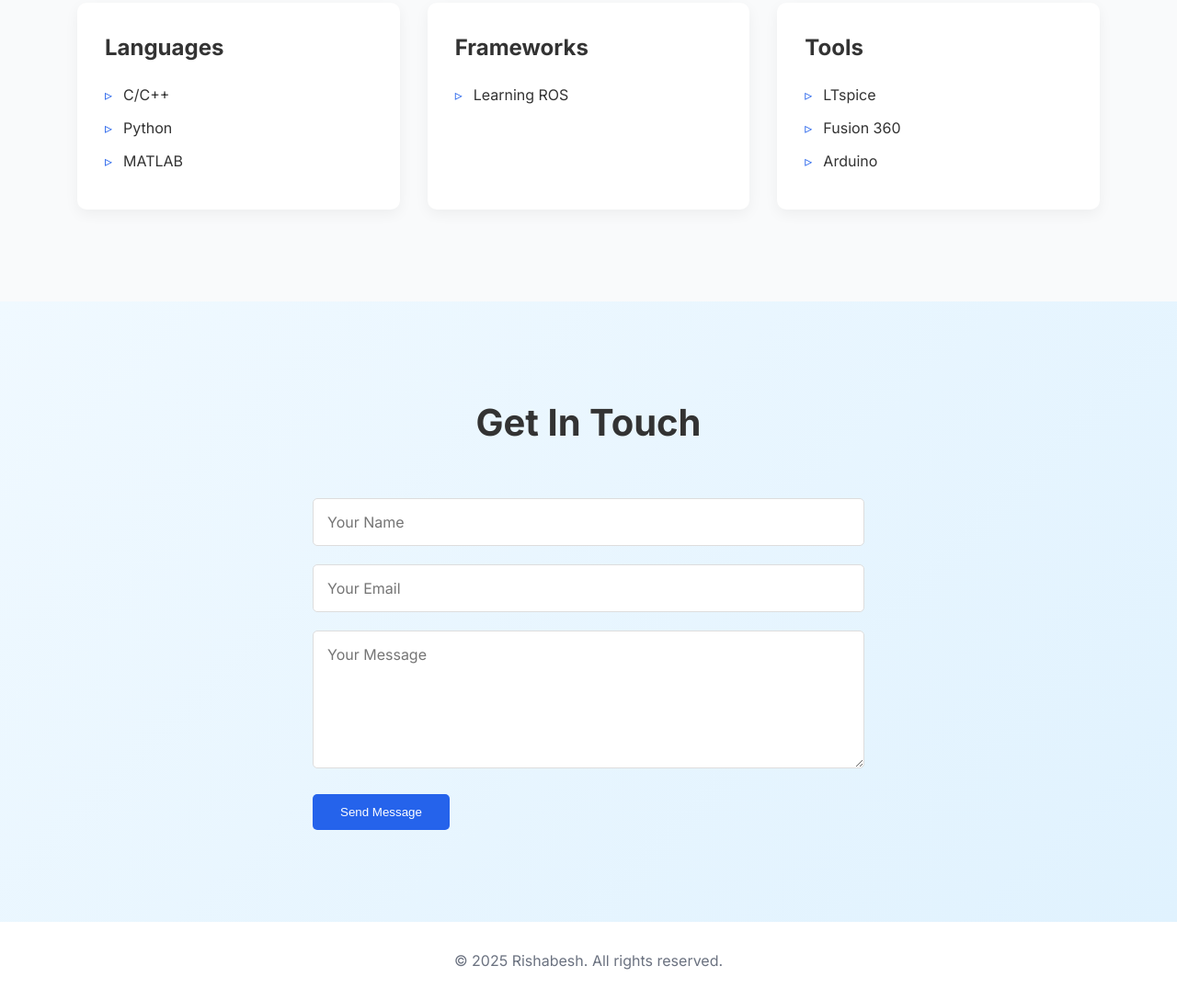
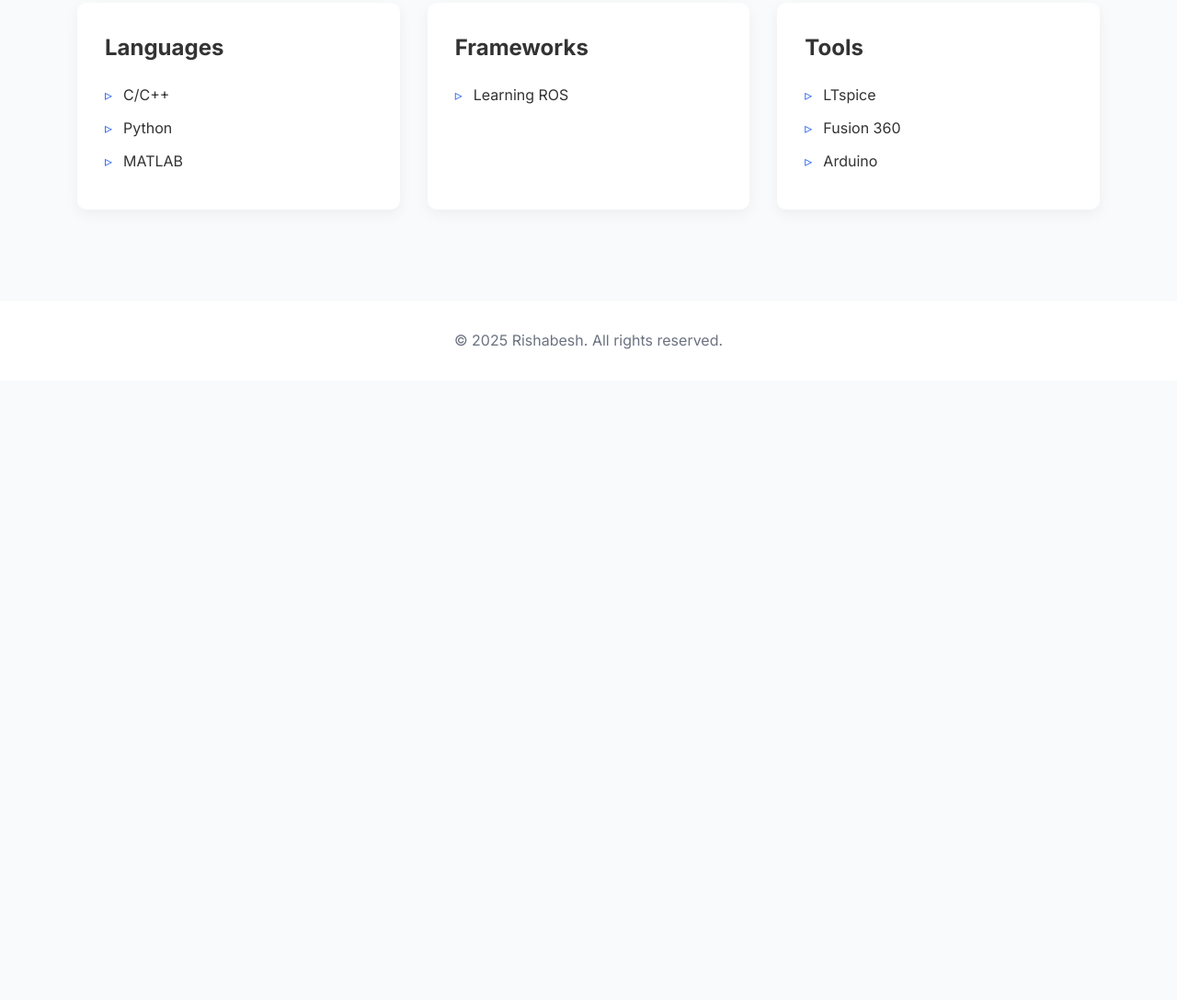
Before and after one commit to Rishabesh/Rishabesh.github.io, a plain HTML site: page index.html in a window 1280 px wide. Shown: the part 2242-3330 px from the top of the page at 92% size. After the commit the page ends 2656 px from the top, so only its background shows below. Drawn offline with Linux system fonts and the light colour scheme.

Commit message:
Update index.html

```diff
--- a/index.html
+++ b/index.html
@@ -126,24 +126,6 @@
         </div>
     </section>
 
-    <section id="contact">
-        <div class="container">
-            <h2>Get In Touch</h2>
-            <form id="contact-form">
-                <div class="form-group">
-                    <input type="text" placeholder="Your Name" required>
-                </div>
-                <div class="form-group">
-                    <input type="email" placeholder="Your Email" required>
-                </div>
-                <div class="form-group">
-                    <textarea placeholder="Your Message" required></textarea>
-                </div>
-                <button type="submit" class="btn">Send Message</button>
-            </form>
-        </div>
-    </section>
-
     <footer>
         <div class="container">
             <p>&copy; <span id="year"></span> Rishabesh. All rights reserved.</p>
```
